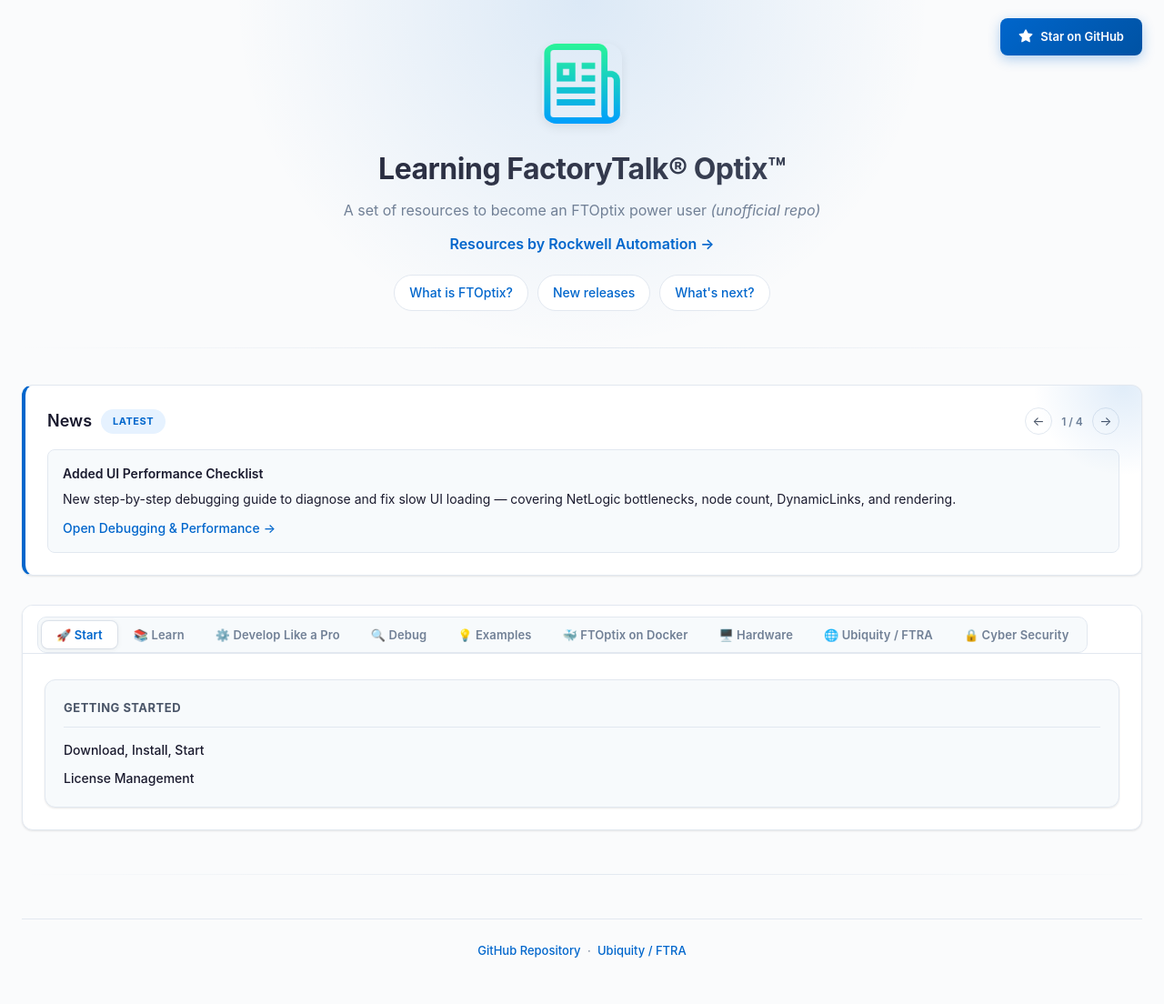
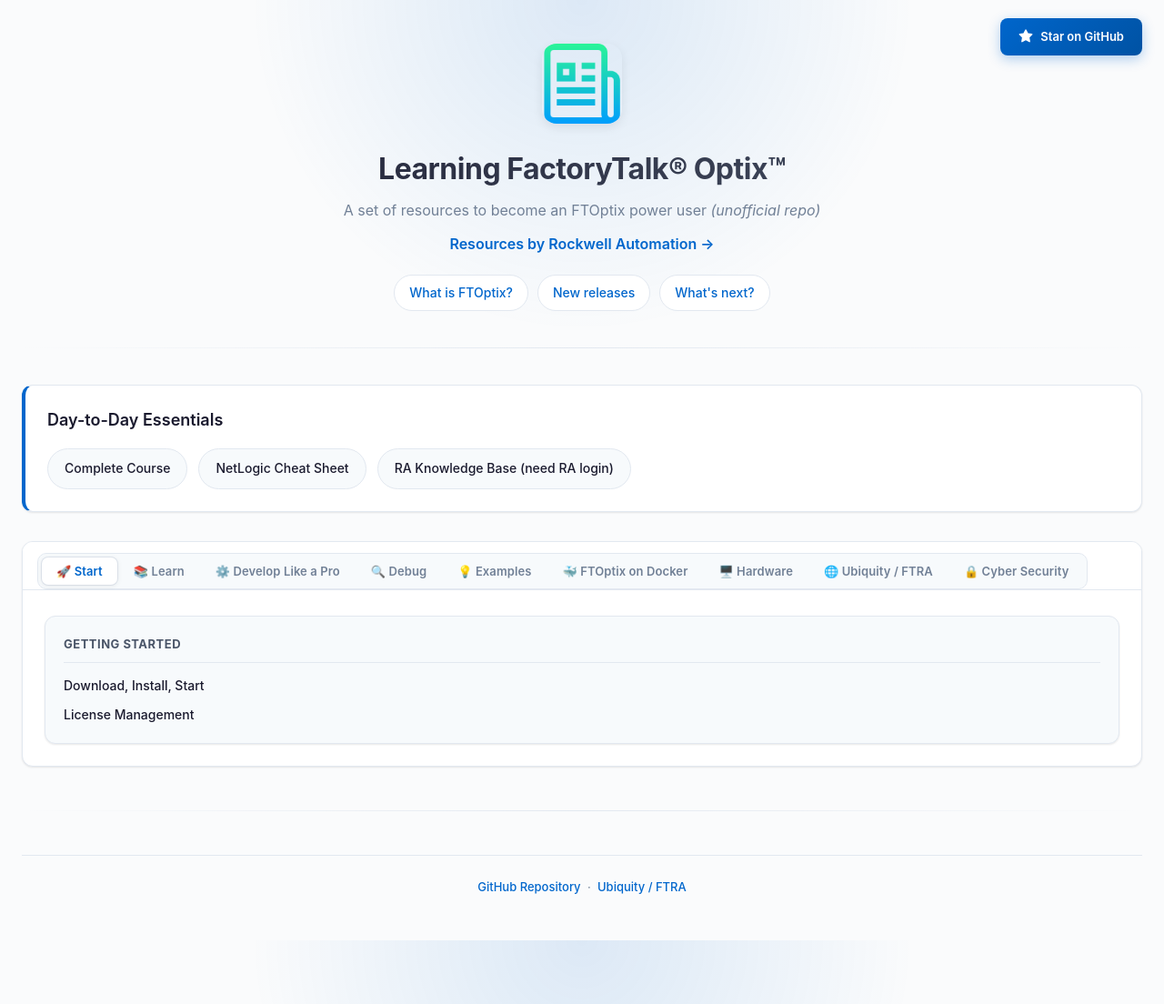
Before and after one commit to massimovar/LearningFTOptix, a Jekyll site: the page docs/index.html, which Jekyll copies as it is, in a window 1280 px wide. Shown: the whole page at 91% size. Built offline with Jekyll 4.4.1, drawn with Linux system fonts in a browser that asks for light colours.

Commit message:
removed news section, added useful links section

```diff
--- a/docs/index.html
+++ b/docs/index.html
@@ -150,52 +150,22 @@
       margin: 40px 0;
     }
 
-    /* ── News block — single-tile carousel ── */
-    .news-section {
-      position: relative; overflow: hidden;
+    /* ── Quick Links ── */
+    .quick-links {
       margin-bottom: 32px; padding: 24px;
       border: 1px solid var(--border); border-left: 4px solid var(--accent);
       border-radius: var(--radius); background: var(--bg-card); box-shadow: var(--card-shadow);
     }
-    .news-section::before {
-      content: ""; position: absolute;
-      width: 200px; height: 200px; top: -100px; right: -80px;
-      background: radial-gradient(circle, var(--accent-glow) 0%, transparent 70%);
-      pointer-events: none;
+    .quick-links h2 { font-size: 18px; font-weight: 600; margin-bottom: 16px; }
+    .quick-links ul { list-style: none; padding: 0; display: flex; flex-wrap: wrap; gap: 12px; }
+    .quick-links li { display: inline-flex; }
+    .quick-links a {
+      display: inline-flex; align-items: center; gap: 6px;
+      padding: 10px 18px; border: 1px solid var(--border); border-radius: 24px;
+      background: var(--surface); color: var(--text); text-decoration: none;
+      font-size: 14px; font-weight: 500;
     }
-    .news-header { display: flex; align-items: center; justify-content: space-between; gap: 12px; margin-bottom: 16px; }
-    .news-header-left { display: flex; align-items: center; gap: 10px; }
-    .news-section h2 { font-size: 18px; font-weight: 600; }
-    .news-tag {
-      display: inline-block; padding: 4px 12px; border-radius: 999px;
-      font-size: 11px; font-weight: 700; letter-spacing: 0.5px; text-transform: uppercase;
-      color: var(--accent); background: var(--accent-light); border: 1px solid transparent;
-    }
-    /* nav arrows */
-    .news-nav { display: flex; align-items: center; gap: 6px; flex-shrink: 0; }
-    .news-nav-btn {
-      display: inline-flex; align-items: center; justify-content: center;
-      width: 30px; height: 30px; border: 1px solid var(--border); border-radius: 50%;
-      background: var(--bg-card); color: var(--text-secondary);
-      font-size: 14px; cursor: pointer; transition: var(--transition-fast);
-      font-family: inherit; line-height: 1;
-    }
-    .news-nav-btn:hover { border-color: var(--accent); color: var(--accent); background: var(--accent-light); }
-    .news-counter { font-size: 12px; color: var(--muted); font-weight: 600; min-width: 32px; text-align: center; }
-    /* single card */
-    .news-card {
-      padding: 14px 16px; border: 1px solid var(--border); border-radius: var(--radius-sm);
-      background: var(--surface); font-size: 14px;
-      animation: fadeIn 0.25s ease-out;
-      line-height: 1.7;
-    }
-    .news-item-title { display: block; font-weight: 600; margin-bottom: 4px; color: var(--text); }
-    .news-item-link { display: inline-flex; align-items: center; gap: 4px; margin-top: 8px; font-weight: 500; }
-    .news-item-link::after { content: "→"; transition: transform var(--transition-fast); }
-    .news-item-link:hover::after { transform: translateX(3px); }
-    .news-card a { color: var(--accent); text-decoration: none; font-weight: 500; }
-    .news-card a:hover { text-decoration: underline; }
-    @media (max-width: 600px) { .news-header { align-items: flex-start; flex-direction: column; } }
+    .quick-links a:hover { border-color: var(--accent); color: var(--accent); background: var(--accent-light); }
 
     /* ══════════════════════════════════════════
        TAB NAV — Apple-style platter
@@ -384,20 +354,14 @@
 
     <hr>
 
-    <!-- News — single-tile carousel -->
-    <section class="news-section" aria-labelledby="news-heading">
-      <div class="news-header">
-        <div class="news-header-left">
-          <h2 id="news-heading">News</h2>
-          <span class="news-tag">Latest</span>
-        </div>
-        <div class="news-nav" aria-label="News navigation">
-          <button class="news-nav-btn" id="newsPrev" aria-label="Previous news" onclick="newsStep(-1)">&#8592;</button>
-          <span class="news-counter" id="newsCounter">1 / 4</span>
-          <button class="news-nav-btn" id="newsNext" aria-label="Next news" onclick="newsStep(1)">&#8594;</button>
-        </div>
-      </div>
-      <div id="newsCard" class="news-card" role="region" aria-live="polite"></div>
+    <!-- Quick Links -->
+    <section class="quick-links" aria-labelledby="quick-links-heading">
+      <h2 id="quick-links-heading">Day-to-Day Essentials</h2>
+      <ul>
+        <li><a href="pdf/FactoryTalkOptix_TechnicalTraining.pdf">Complete Course</a></li>
+        <li><a href="https://github.com/FactoryTalk-Optix/NetLogic_CheatSheet">NetLogic Cheat Sheet</a></li>
+        <li><a href="https://rockwellautomation.custhelp.com/app/home">RA Knowledge Base (need RA login)</a></li>
+      </ul>
     </section>
 
     <!-- ═══════════════════════════════════════════════
@@ -454,7 +418,7 @@
               <li><a href="pdf/FactoryTalkOptix_TechnicalTraining.pdf">Complete Course</a></li>
               <li><a href="chapters/Learning_material_Videos.html">Video Tutorials</a></li>
               <li><a href="https://www.rockwellautomation.com/en-us/docs/factorytalk-optix/current/contents-ditamap.html">Online Help</a></li>
-              <li><a href="https://github.com/FactoryTalk-Optix/NetLogic_CheatSheet/blob/main/pages/netlogic-lifecycle.md">NetLogic lifecycle: master it for better performances.</a></li>
+              <li><a href="https://github.com/FactoryTalk-Optix/NetLogic_CheatSheet">NetLogic Cheat Sheet</a></li>
             </ul>
           </div>
           <div class="nav-card">
@@ -647,73 +611,10 @@
       }
     })();
 
-    // ── News carousel ──
-    var newsItems = [
-      {
-        title: 'Added UI Performance Checklist',
-        body: 'New step-by-step debugging guide to diagnose and fix slow UI loading — covering NetLogic bottlenecks, node count, DynamicLinks, and rendering.',
-        linkText: 'Open Debugging &amp; Performance',
-        linkHref: 'chapters/Debugging.html'
-      },
-      {
-        title: 'Added NetLogic lifecycle reference',
-        body: 'Learn the complete lifecycle of NetLogics including initialization, execution, and disposal phases.',
-        linkText: 'View NetLogic lifecycle',
-        linkHref: 'https://github.com/FactoryTalk-Optix/NetLogic_CheatSheet/blob/main/pages/netlogic-lifecycle.md'
-      },
-      {
-        title: 'Added feature details for FTOptix release 1.7',
-        body: 'Discover what is new in the latest release notes and highlights.',
-        linkText: 'See latest releases',
-        linkHref: 'chapters/FTOptix_overview.html#latest-releases'
-      },
-      {
-        title: 'Added official Best practices reference',
-        body: 'New direct access to Rockwell Automation guidance for stronger project design.',
-        linkText: 'Open best practices',
-        linkHref: 'https://www.rockwellautomation.com/en-us/docs/factorytalk-optix/current/contents-ditamap/best_practices.html'
-      }
-    ];
-
-    var newsIndex = 0;
-    var newsTimer;
-
-    function renderNews() {
-      var item = newsItems[newsIndex];
-      var card = document.getElementById('newsCard');
-      card.innerHTML =
-        '<span class="news-item-title">' + item.title + '</span>' +
-        item.body +
-        '<br><a class="news-item-link" href="' + item.linkHref + '">' + item.linkText + '</a>';
-      document.getElementById('newsCounter').textContent = (newsIndex + 1) + ' / ' + newsItems.length;
-    }
-
-    function newsStep(dir) {
-      newsIndex = (newsIndex + dir + newsItems.length) % newsItems.length;
-      renderNews();
-      resetNewsTimer();
-    }
-
-    function resetNewsTimer() {
-      clearInterval(newsTimer);
-      if (!window.matchMedia('(prefers-reduced-motion: reduce)').matches) {
-        newsTimer = setInterval(function() { newsStep(1); }, 6000);
-      }
-    }
-
     document.addEventListener('DOMContentLoaded', function() {
       document.querySelectorAll('.tab-nav .tab-btn').forEach(function(tab) {
         tab.addEventListener('keydown', handleTabKeydown);
       });
-
-      var newsCard = document.getElementById('newsCard');
-      newsCard.addEventListener('mouseenter', function() { clearInterval(newsTimer); });
-      newsCard.addEventListener('mouseleave', resetNewsTimer);
-      newsCard.addEventListener('focusin', function() { clearInterval(newsTimer); });
-      newsCard.addEventListener('focusout', resetNewsTimer);
-
-      renderNews();
-      resetNewsTimer();
     });
   </script>
 
```
